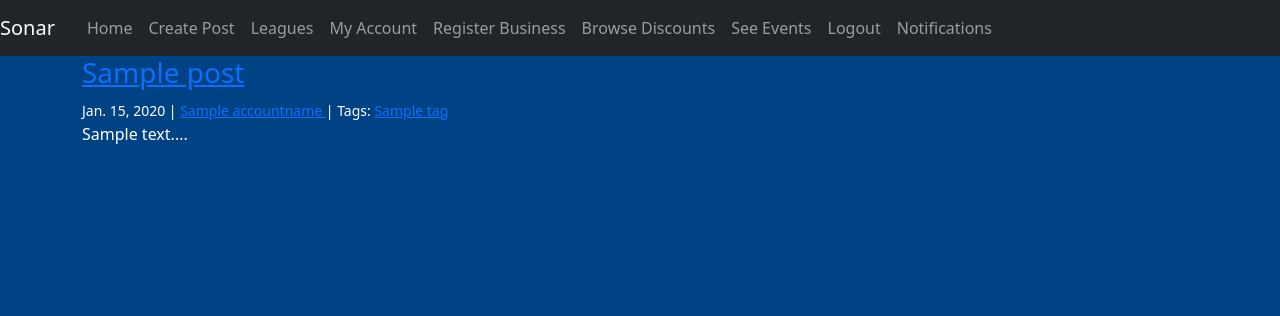
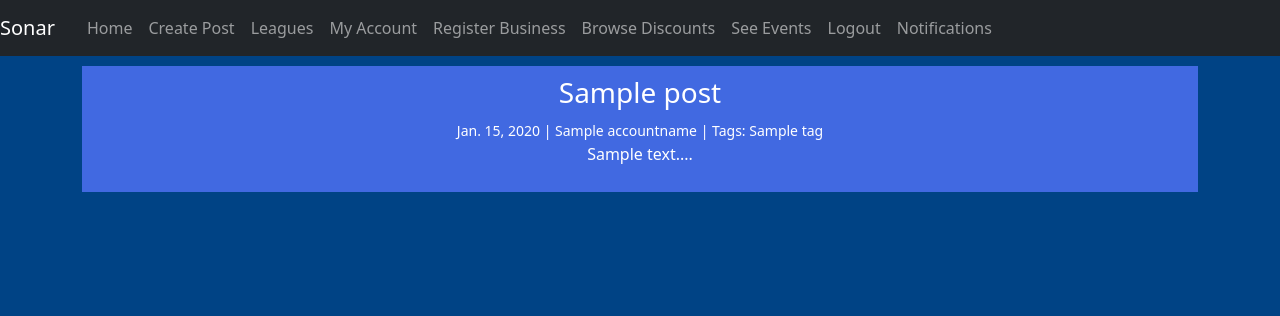
Before and after one commit to SeanKuehl/Group-18-Capstone, a Django app: template templates/UserFeed.html in a window 1280 px wide. Shown: the top 316 px of the page. Run offline with Django 4.2, Linux system fonts and the light colour scheme; tables that the repository leaves empty hold one stand-in row (values such as "Sample post"); the template is opened without the code that fills it: values that come from a table or form of the project are taken from there, most other values are stand-ins (such as "Sample title", 1, 10 or a date in 2020).

Commit message:
Modified styling for posts displayed on user feed.

```diff
--- a/templates/UserFeed.html
+++ b/templates/UserFeed.html
@@ -3,8 +3,31 @@
 {% block title %} {% endblock %}
 
 {% block content %}
+
+<style>
+  .post-container {
+      background-color: RoyalBlue;
+      padding: 10px;
+      margin: 10px 0;
+      color: white;
+      text-align: center;
+  }
+
+  /* removes the hyperlink styling (i.e., the underline and blue text) */
+  .post-container h3 a {
+      color: white;
+      text-decoration: none;
+  }
+
+  .post-container a {
+      color: white;
+      text-decoration: none;
+  }
+
+</style>
+
 {% for post in posts %}
-  <div style="text-align: left;">
+  <div class="post-container">
     <h3><a href="{% url 'post_detail' post.pk 0 %}">{{ post.post_title }}</a></h3>
     <small>
         {{ post.created_on.date }} |
```
